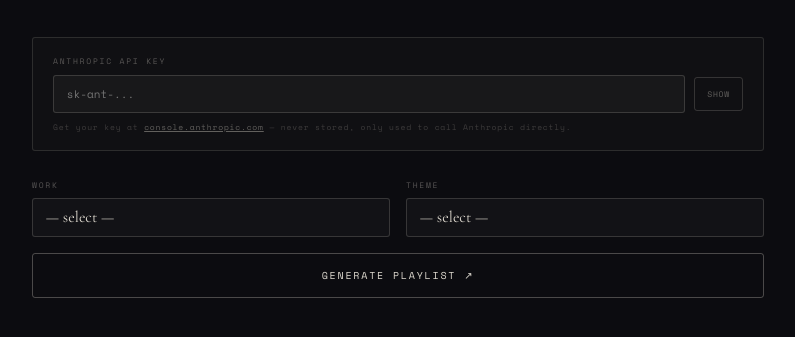
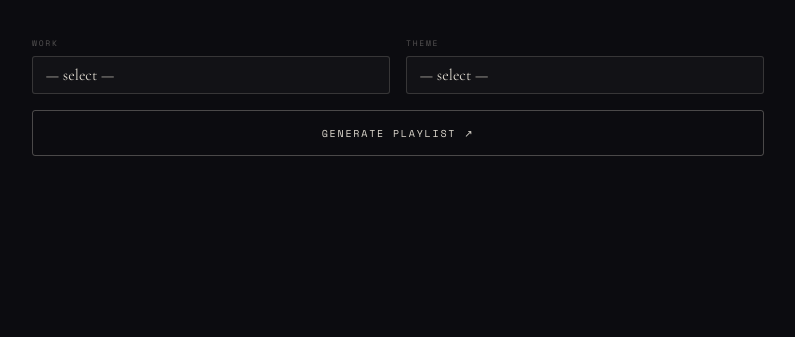
Before and after one commit to henrycjaffe-svg/Literary-Frequencies-Project, a website: page public/index.html in a window 1280 px wide. Shown: the part 129-466 px from the top of the page, without its empty margins (242-1037 px from the left). Drawn offline with nearby package versions, Linux system fonts and the light colour scheme.

Commit message:
Update index.html

```diff
--- a/public/index.html
+++ b/public/index.html
@@ -275,15 +275,6 @@
   <p>A playlist generator for world literature</p>
 </div>
 
-<div class="api-section">
-  <label>Anthropic API Key</label>
-  <div class="api-row">
-    <input type="password" id="api-key" placeholder="sk-ant-..." />
-    <button class="show-btn" onclick="toggleKey(event)">Show</button>
-  </div>
-  <div class="api-hint">Get your key at <a href="https://console.anthropic.com" target="_blank">console.anthropic.com</a> — never stored, only used to call Anthropic directly.</div>
-</div>
-
 <div class="controls">
   <div class="control-group">
     <label>Work</label>
```
